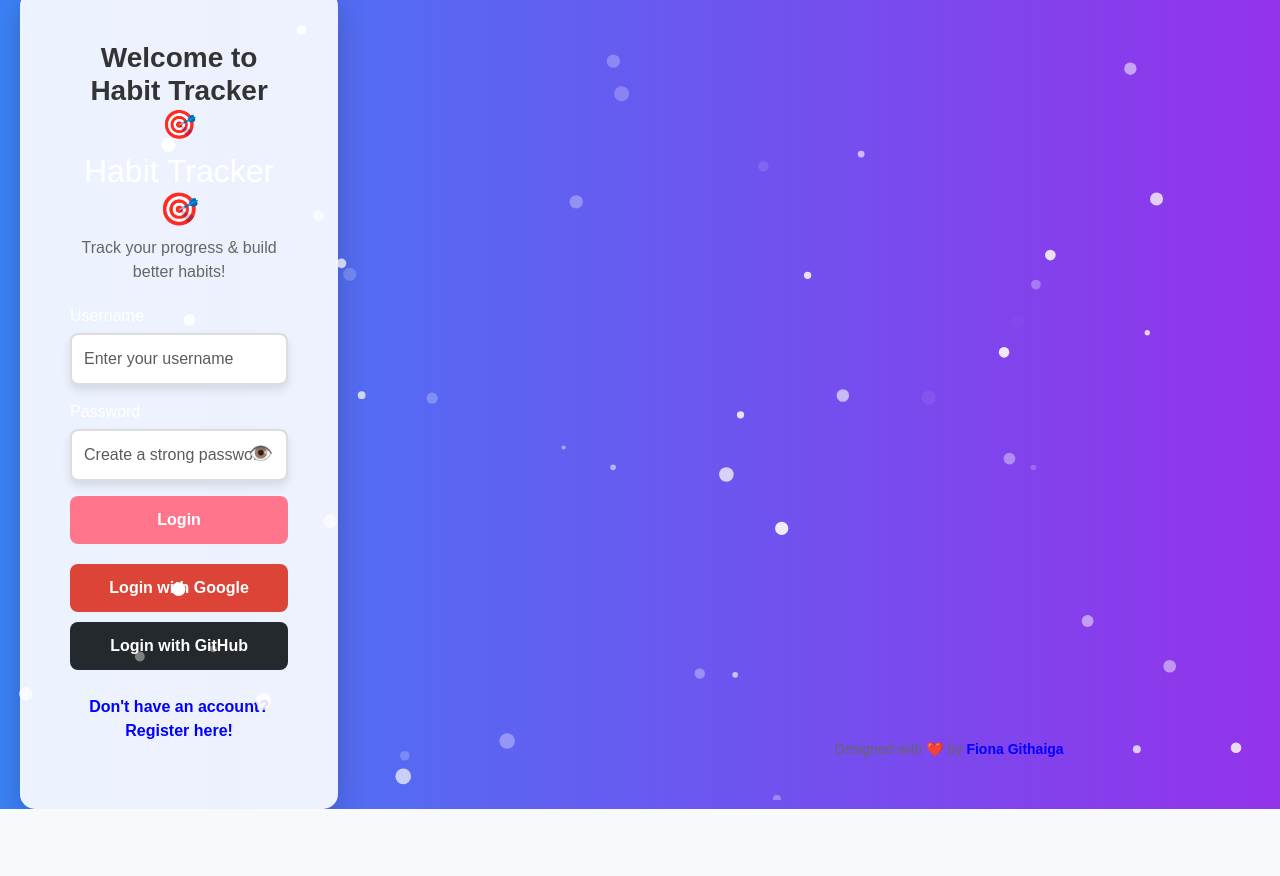
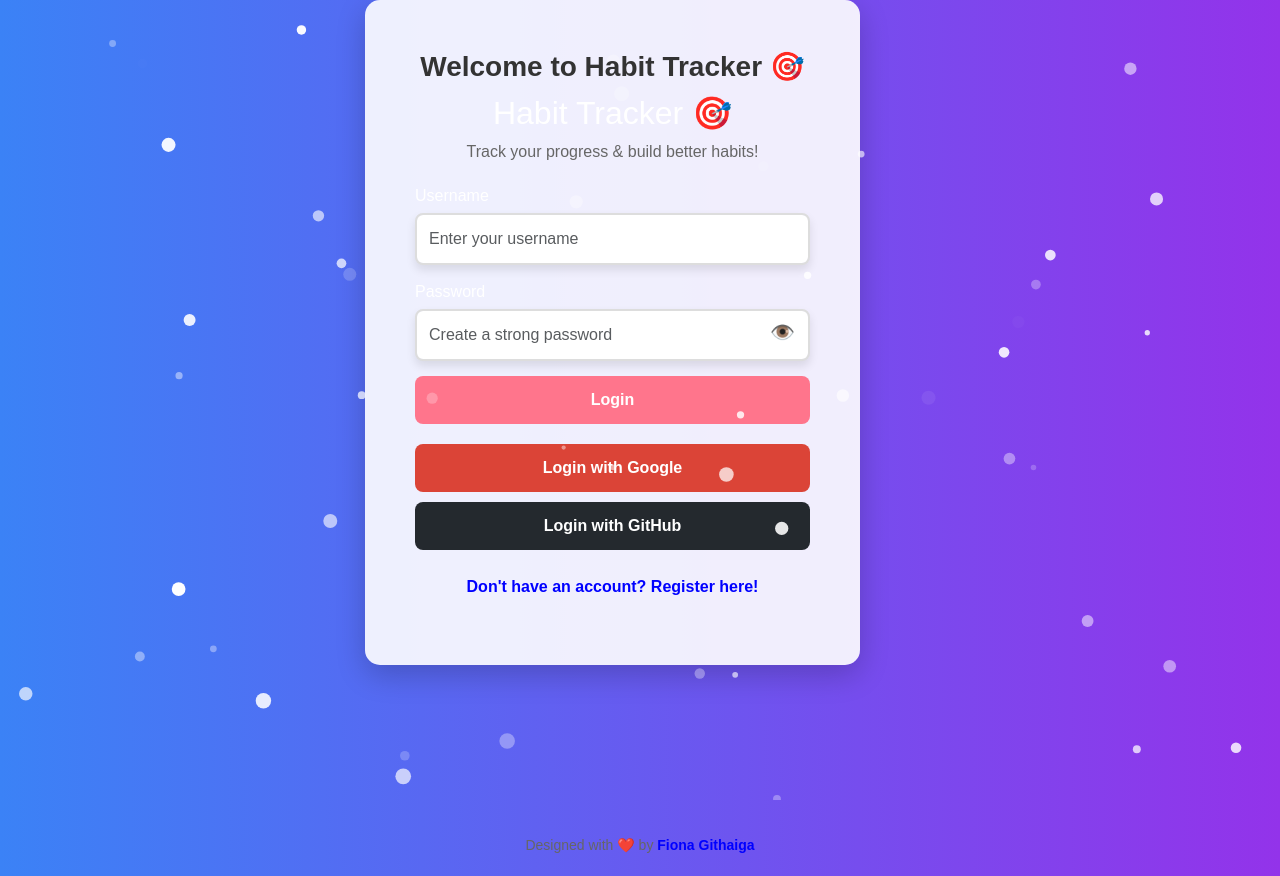
Before and after one commit to FionaG26/habit-tracker, a Vue app in the folder habit-tracker-vue/: page / in a window 1280 px wide. Before the commit the page ends 809 px from the top, so only its background shows below. Built offline with nearby package versions, Linux system fonts and the light colour scheme.

Commit message:
Update Auth.vue

```diff
--- a/habit-tracker-vue/src/components/Auth.vue
+++ b/habit-tracker-vue/src/components/Auth.vue
@@ -115,14 +115,32 @@ export default {
 </script>
 
 <style scoped>
-.auth-container {
+body {
+  background: linear-gradient(to right, #4f46e5, #9333ea);
+  min-height: 100vh;
   display: flex;
+  align-items: center;
   justify-content: center;
+  color: white;
+  transition: background 0.5s ease-in-out, color 0.5s ease-in-out;
+}
+
+.auth.container {
+  background: rgba(255, 255, 255, 0.1);
+  padding: 20px;
+  border-radius: 15px;
+  backdrop-filter: blur(10px);
+  box-shadow: 0 4px 6px rgba(0, 0, 0, 0.2);
+
+  width: 80vw;
+  max-width: 900px;
+  min-height: 60vh;
+  max-height: 90vh;
+
+  display: flex;
+  flex-direction: column;
   align-items: center;
-  width: 100vw;  /* Ensure it takes the full viewport width */
-  height: 100vh; /* Ensure it takes the full viewport height */
-  background: transparent; /* Keep background transparent */
-  padding: 20px;
+  justify-content: center;
 }
 
 .auth-card {
```
